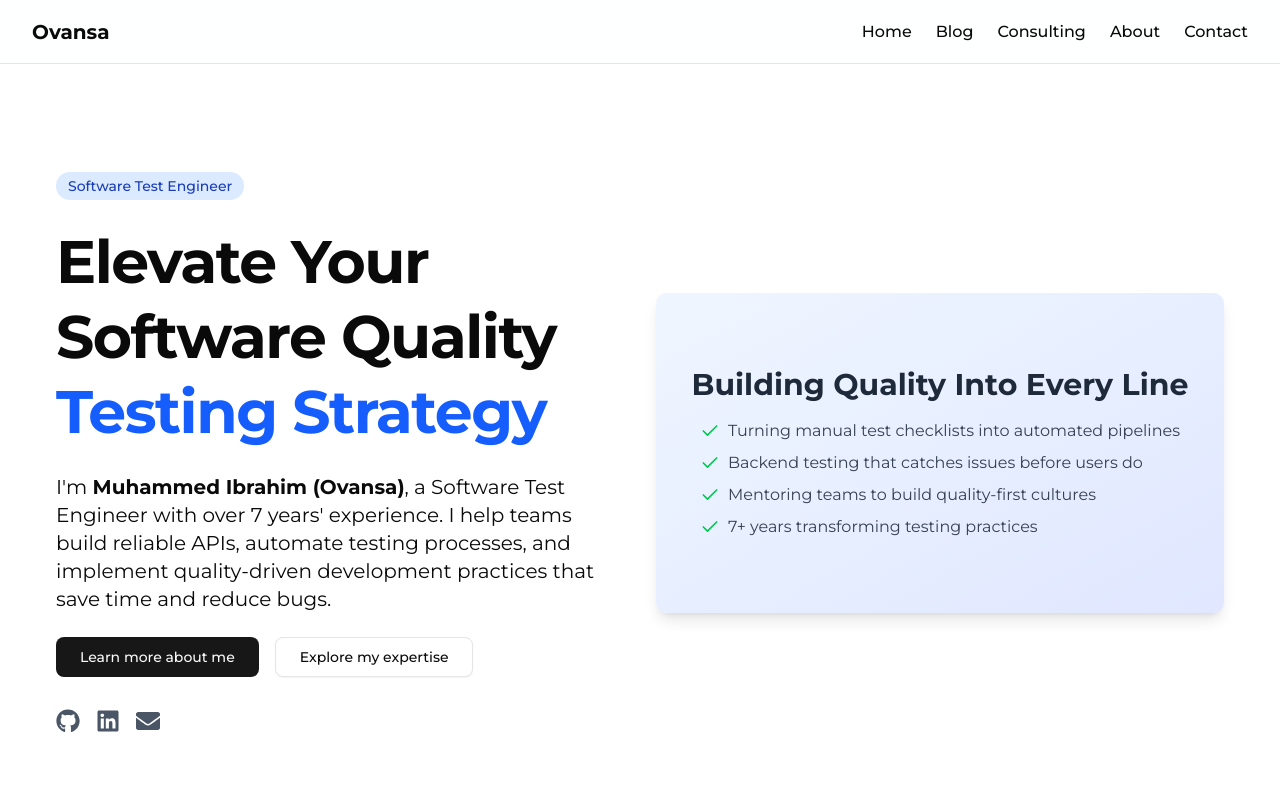
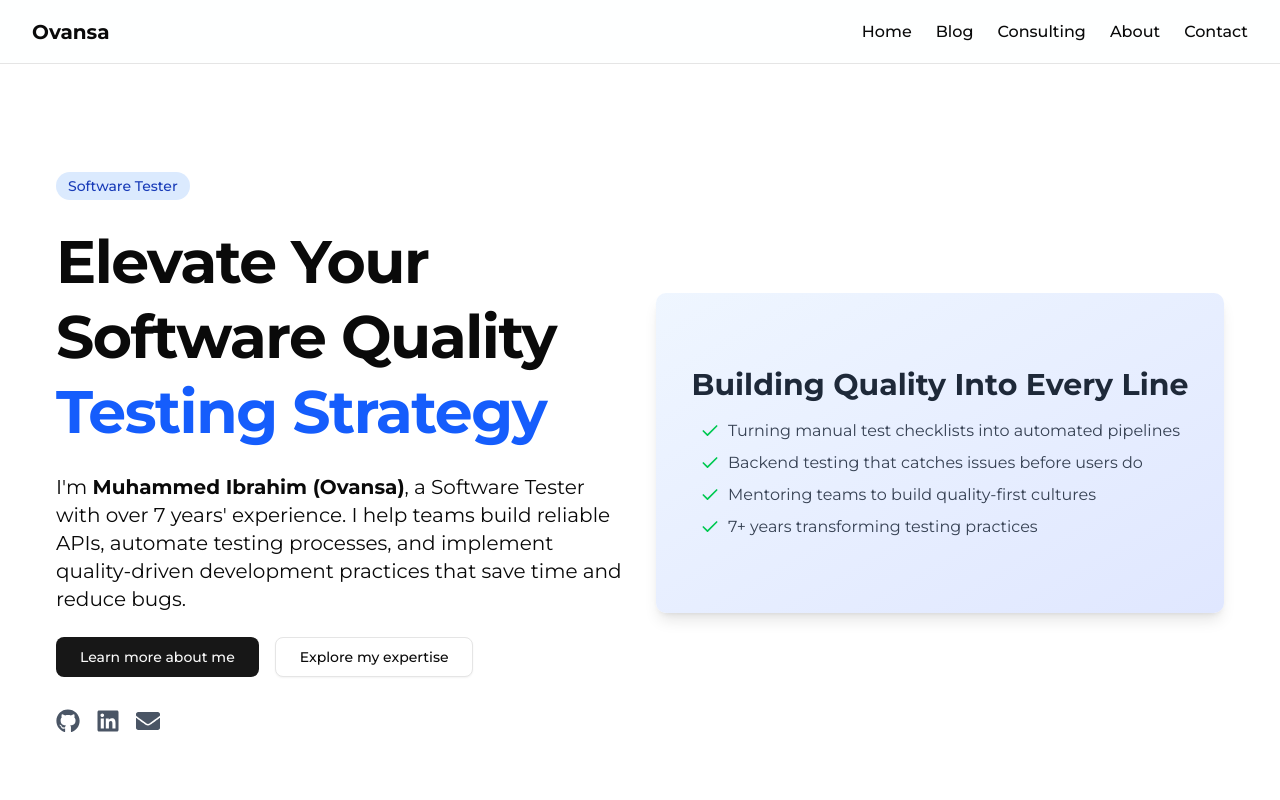
Before and after one commit to ovansa/ovansa_personal_blog, a Next.js app: page / in a window 1280 px wide. Shown: the top 800 px of the page. Built offline with nearby package versions, Linux system fonts and the light colour scheme.

Commit message:
chore: Update wrapup section in blog

```diff
--- a/app/about/page.tsx
+++ b/app/about/page.tsx
@@ -13,6 +13,7 @@ export const metadata: Metadata = {
     'API testing',
     'test automation',
     'Muhammed Ibrahim',
+    'software tester'
   ],
   openGraph: {
     title: 'About - Muhammed Ibrahim | Software Test Engineer',
--- a/app/page.tsx
+++ b/app/page.tsx
@@ -73,7 +73,7 @@ export default function Home() {
             <div className='grid grid-cols-1 md:grid-cols-2 gap-8 items-center'>
               <div className='space-y-6'>
                 <span className='inline-block px-3 py-1 text-sm font-medium bg-blue-100 dark:bg-blue-900 text-blue-800 dark:text-blue-200 rounded-full'>
-                  Software Test Engineer
+                  Software Tester
                 </span>
                 <h1 className='text-4xl md:text-5xl lg:text-6xl font-extrabold leading-tight tracking-tight'>
                   Elevate Your Software Quality{' '}
@@ -83,7 +83,7 @@ export default function Home() {
                 </h1>
                 <p className='text-lg md:text-xl'>
                   I&apos;m <strong>Muhammed Ibrahim (Ovansa)</strong>, a
-                  Software Test Engineer with over 7 years&apos; experience. I
+                  Software Tester with over 7 years&apos; experience. I
                   help teams build reliable APIs, automate testing processes,
                   and implement quality-driven development practices that save
                   time and reduce bugs.
--- a/contents/automate-postman-test-data-generation/index.md
+++ b/contents/automate-postman-test-data-generation/index.md
@@ -192,12 +192,16 @@ The beauty of saving these variables is that you can use them across multiple re
 
 ## Wrapping Up
 
-That's it! No more tedious manual updates every time you run your tests. With this simple pre-request script setup, you can:
+That's it! With this pre-request script approach, you've created a tool that genuinely serves your testing purpose.
 
-- Save time (definitely the biggest win for me!)
-- Run your tests as many times as you want without data conflicts
-- Automate your test flow more effectively
-- Keep your testing fun instead of tedious
+This setup allows you to:
+
+* **Focus on critical thinking and test design** rather than repetitive data management
+* **Invest time strategically** – automation that pays off by supporting exploratory testing
+* **Run varied test scenarios** without the cognitive overhead of manual data coordination
+* **Create space for deeper investigation** when you discover interesting system behaviors
+
+Remember: The goal isn't "full automation" but thoughtful application of tools that extend your capabilities as a tester. Your context matters, and be ready to adapt this approach as you learn more about your system's behaviors and risks.
 
 ### What's Next?
 
@@ -208,7 +212,7 @@ Now that you've automated your test data generation:
 3. **Share this technique** with your team to improve everyone's workflow
 4. **Challenge yourself** to generate even more complex data patterns
 
-I'd love to hear how this approach works for you! Drop a comment below or reach out on [Twitter/LinkedIn] to share your own Postman automation tips.
+<!-- I'd love to hear how this approach works for you! Drop a comment below or reach out on [Twitter/LinkedIn] to share your own Postman automation tips. -->
 
 Happy testing!
 
```
